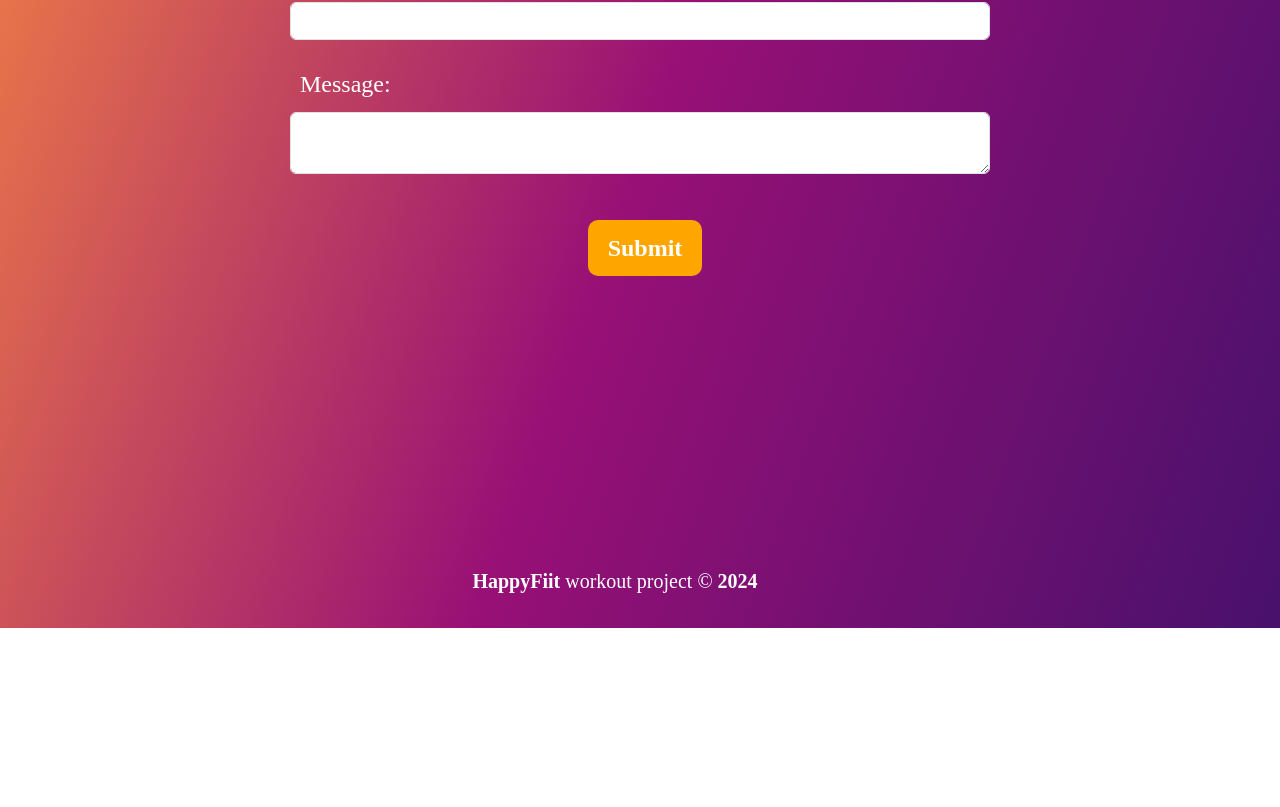
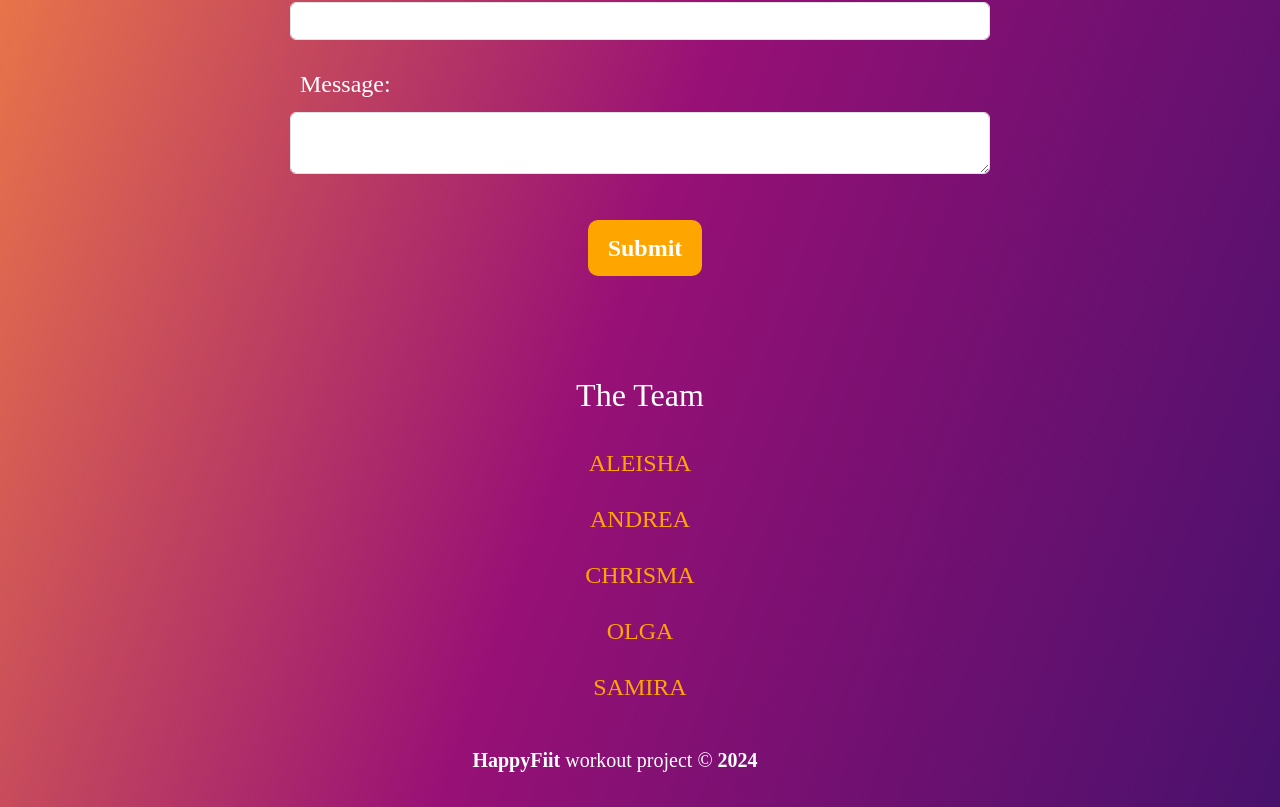
Before and after one commit to elismountain/fitness-app, a React (Vite) app: page /Contact in a window 1280 px wide. Shown: the part 302-1109 px from the top of the page. Before the commit the page ends 930 px from the top, so only its background shows below. Built offline with nearby package versions, Linux system fonts and the light colour scheme; some icons are missing.

Commit message:
team members added and styled

```diff
--- a/src/pages/contact.jsx
+++ b/src/pages/contact.jsx
@@ -24,6 +24,7 @@ const Contact = () => {
 
 
   return (
+    <>
     <div className="container contact-form">
       <h2 className="contact-header">Contact Us</h2>
       <form onSubmit={handleSubmit}>
@@ -49,13 +50,25 @@ const Contact = () => {
               padding: '10px 20px',
               fontWeight: 'bold',
               marginTop: '30px',
-              marginBottom: '290px',
+              marginBottom: '50px',
               outline: 'none'}}>
                 Submit</button>
         </div>
 
       </form>
     </div>
+    <div className='container-fluid d-flex flex-column align-items-center' style={{color: "white", textAlign: "center", padding : "30px"}}>
+  <h5 style={{fontSize : "2rem", margin: "20px 0"}}>The Team</h5>
+  <a href="https://github.com/aleisharhys" target='_blank' style={{margin: "10px 0", color : "orange", textDecoration: "none", fontSize : "1.5rem"}}>ALEISHA</a>
+  <a href="https://github.com/AndyFt" target='_blank' style={{margin: "10px 0",color : "orange", textDecoration: "none", fontSize : "1.5rem"}}>ANDREA</a>
+   <a href="https://github.com/chrisma89" target='_blank' style={{margin: "10px 0", color : "orange", textDecoration: "none", fontSize : "1.5rem"}}>CHRISMA</a>
+  <a href="https://github.com/elismountain" target='_blank' style={{margin: "10px 0", color : "orange", textDecoration: "none", fontSize : "1.5rem"}}>OLGA</a>
+  <a href="https://github.com/SamiraBalayoglu" target='_blank' style={{margin: "10px 0", color : "orange", textDecoration: "none", fontSize : "1.5rem"}}>SAMIRA</a>
+
+
+</div>
+
+     </>
   );
 }
 
```
Also changed, not shown: src/pages/Contact.css (line endings or trailing spaces).
